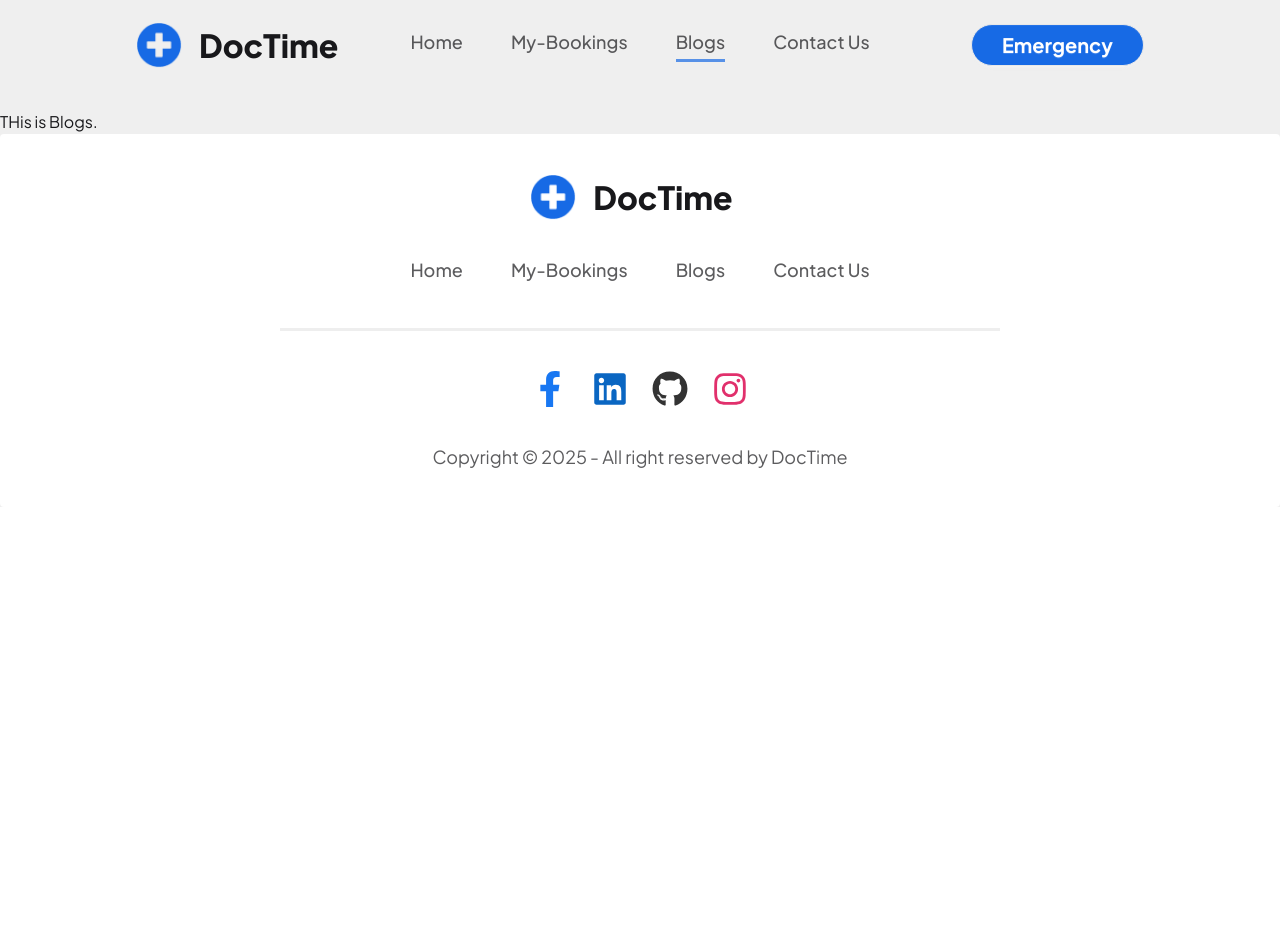
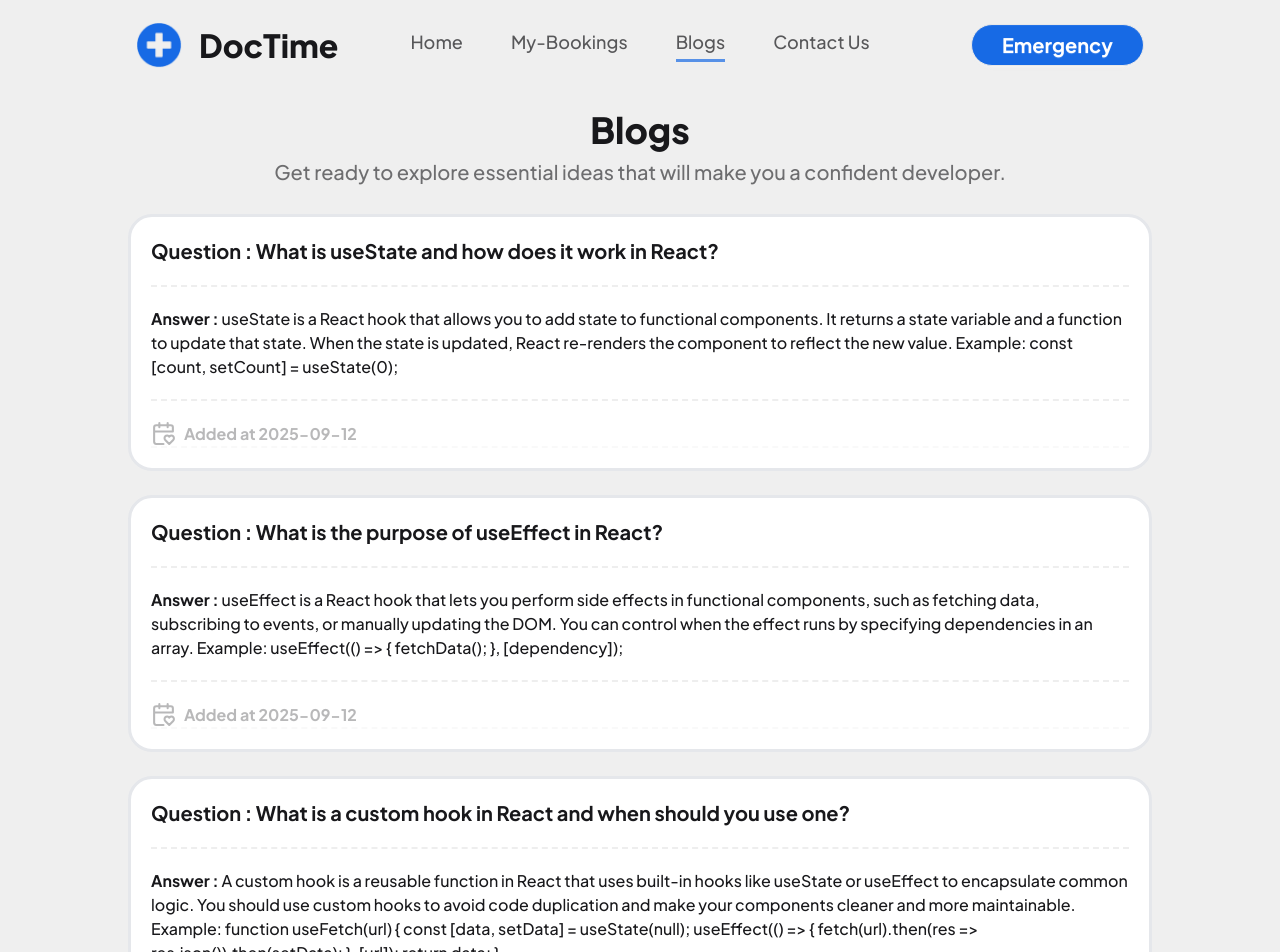
Before and after one commit to Shashuvo/DocTime, a React (Vite) app: page /blogs in a window 1280 px wide. Shown: the top 952 px of the page. Before the commit the page ends 800 px from the top, so only its background shows below. Built offline with nearby package versions, Linux system fonts and the light colour scheme.

Commit message:
Blogs Page Added

```diff
--- /dev/null
+++ b/public/blogs.json
@@ -0,0 +1,32 @@
+[
+    {
+      "id": 1,
+      "question": "What is useState and how does it work in React?",
+      "answer": "useState is a React hook that allows you to add state to functional components. It returns a state variable and a function to update that state. When the state is updated, React re-renders the component to reflect the new value. Example: const [count, setCount] = useState(0);",
+      "date": "2025-09-12"
+    },
+    {
+      "id": 2,
+      "question": "What is the purpose of useEffect in React?",
+      "answer": "useEffect is a React hook that lets you perform side effects in functional components, such as fetching data, subscribing to events, or manually updating the DOM. You can control when the effect runs by specifying dependencies in an array. Example: useEffect(() => { fetchData(); }, [dependency]);",
+      "date": "2025-09-12"
+    },
+    {
+      "id": 3,
+      "question": "What is a custom hook in React and when should you use one?",
+      "answer": "A custom hook is a reusable function in React that uses built-in hooks like useState or useEffect to encapsulate common logic. You should use custom hooks to avoid code duplication and make your components cleaner and more maintainable. Example: function useFetch(url) { const [data, setData] = useState(null); useEffect(() => { fetch(url).then(res => res.json()).then(setData); }, [url]); return data; }",
+      "date": "2025-09-12"
+    },
+    {
+      "id": 4,
+      "question": "Difference between controlled and uncontrolled components? Which one is better?",
+      "answer": "Controlled components in React are form elements whose values are managed by React state, meaning the component has full control over the input. Uncontrolled components use the DOM to store values, and React reads the value using refs. Controlled components are generally better because they allow easy validation, conditional rendering, and predictable behavior, though uncontrolled components can be simpler for quick forms.",
+      "date": "2025-09-12"
+    },
+    {
+      "id": 5,
+      "question": "Tell us something about useFormStatus() (explore and explain)",
+      "answer": "useFormStatus() is a React hook provided by frameworks like Remix to track the status of a form, such as whether it is currently submitting. It returns an object with properties like 'pending' and 'idle' that help you control UI behavior, e.g., disabling a submit button while the form is submitting. Example: const { pending } = useFormStatus(); return <button disabled={pending}>Submit</button>;",
+      "date": "2025-09-12"
+    }
+  ]
--- /dev/null
+++ b/src/Components/Blog/Blog.jsx
@@ -0,0 +1,21 @@
+import React from 'react';
+import { LuCalendarHeart } from 'react-icons/lu';
+
+const Blog = ({ blog }) => {
+    const { question, answer, date } = blog;
+    return (
+        <div>
+            <div className="flex flex-col py-3">
+                <div className=" flex flex-col justify-center w-full card bg-base-100 shrink-0 border-3 border-gray-200 rounded-3xl">
+                    <div className='flex flex-col p-5'>
+                        <h3 className='font-bold text-xl pb-5 border-dashed border-b-2 border-base-300'>Question : {question}</h3>
+                        <p className='font-medium text-md py-5 border-dashed border-b-2 border-base-300'><span className='font-bold'>Answer : </span> {answer}</p>
+                        <p className='font-bold text-md opacity-30 pt-5 border-dashed border-b-2 border-base-300 flex items-center gap-2'><LuCalendarHeart size={25} /> Added at {date}</p>
+                    </div>
+                </div>
+            </div>
+        </div>
+    );
+};
+
+export default Blog;
--- a/src/Pages/Blogs/Blogs.jsx
+++ b/src/Pages/Blogs/Blogs.jsx
@@ -1,9 +1,18 @@
 import React from 'react';
+import { useLoaderData } from 'react-router';
+import Blog from '../../Components/Blog/Blog';
 
 const Blogs = () => {
+    const data = useLoaderData();
     return (
-        <div>
-            <h1>THis is Blogs.</h1>
+        <div className='w-4/5 mb-20 mx-auto'>
+            <h1 className='text-center text-3xl md:text-4xl font-extrabold mb-2'>Blogs</h1>
+            <p className='opacity-60 text-[15px] md:text-xl text-center font-medium mb-4'>Get ready to explore essential ideas that will make you a confident developer.</p>
+            <div>
+                {
+                    data.map(blog => <Blog key={blog.id} blog={blog}></Blog>)
+                }
+            </div>
         </div>
     );
 };
--- a/src/Routes/Routes.jsx
+++ b/src/Routes/Routes.jsx
@@ -29,13 +29,17 @@ const router = createBrowserRouter([
             {
                 path: "/my-bookings",
                 loader: async () => {
-                    await new Promise(resolve => setTimeout(resolve,250));
+                    await new Promise(resolve => setTimeout(resolve, 250));
                     return fetch('/doctorsData.json')
                 },
                 Component: MyBookings
             },
             {
                 path: "/blogs",
+                loader: async () => {
+                    await new Promise(resolve => setTimeout(resolve, 250));
+                    return fetch('/blogs.json')
+                },
                 Component: Blogs
             },
             {
@@ -43,12 +47,12 @@ const router = createBrowserRouter([
                 element: <ErrorPage></ErrorPage>
             },
             {
-                path:"/doctorDetails/:registration_number",
+                path: "/doctorDetails/:registration_number",
                 loader: async () => {
-                    await new Promise(resolve => setTimeout(resolve,250));
+                    await new Promise(resolve => setTimeout(resolve, 250));
                     return fetch('/doctorsData.json')
                 },
-                Component:DoctorDetails,
+                Component: DoctorDetails,
             },
         ]
     }
```
